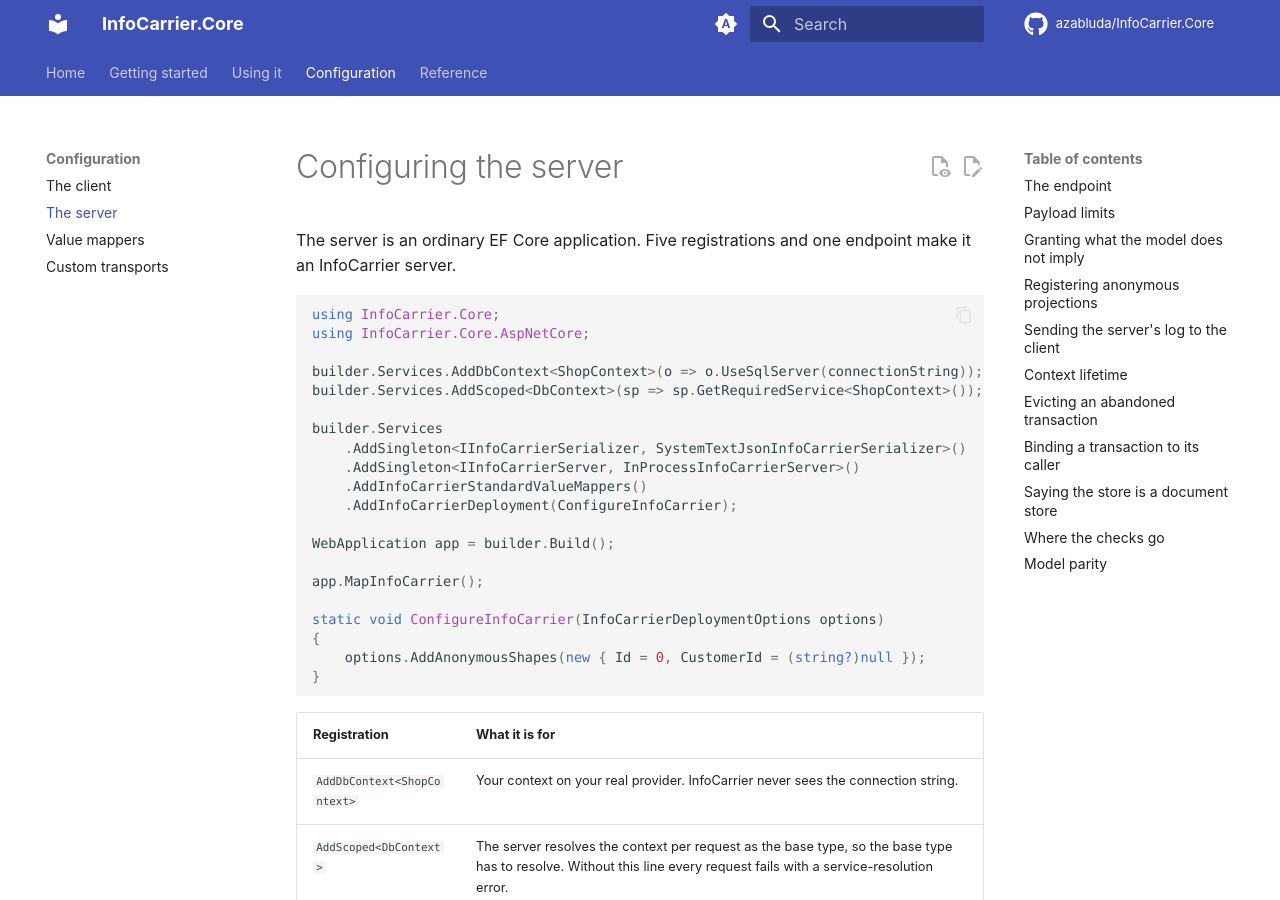
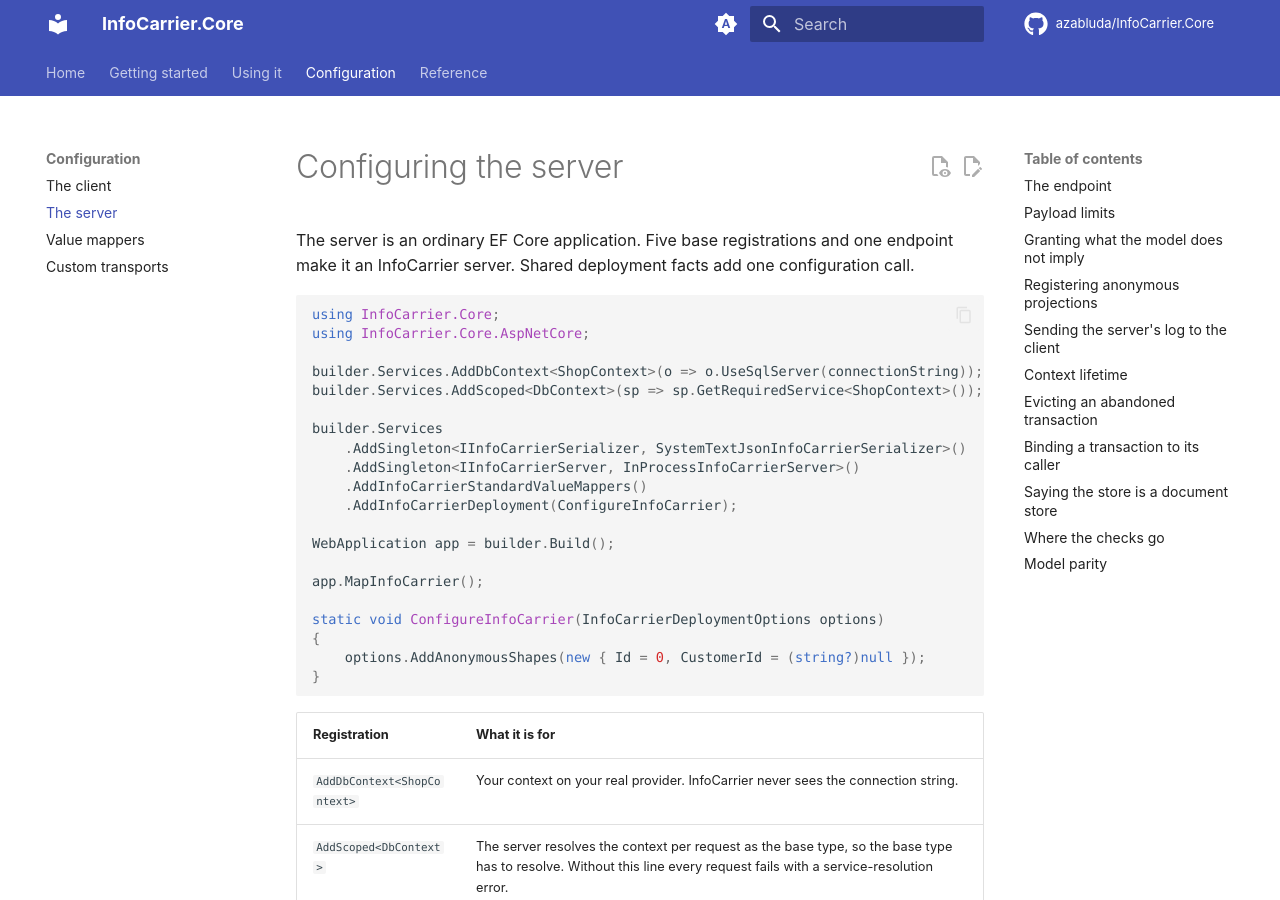
Before and after one commit to azabluda/InfoCarrier.Core, an MkDocs documentation site: the page built from website/docs/configuration/server.md, in a window 1280 px wide and 900 px high. Built offline with MkDocs 1.6.1 and Material for MkDocs 9.7.7, drawn with Linux system fonts in a browser that asks for light colours; comment, search, counter and statistics services are not loaded.

Commit message:
docs: clarify shared server configuration

````diff
--- a/website/docs/configuration/server.md
+++ b/website/docs/configuration/server.md
@@ -1,7 +1,7 @@
 # Configuring the server
 
-The server is an ordinary EF Core application. Five registrations and one endpoint make it an
-InfoCarrier server.
+The server is an ordinary EF Core application. Five base registrations and one endpoint make it an
+InfoCarrier server. Shared deployment facts add one configuration call.
 
 ```csharp
 using InfoCarrier.Core;
````
